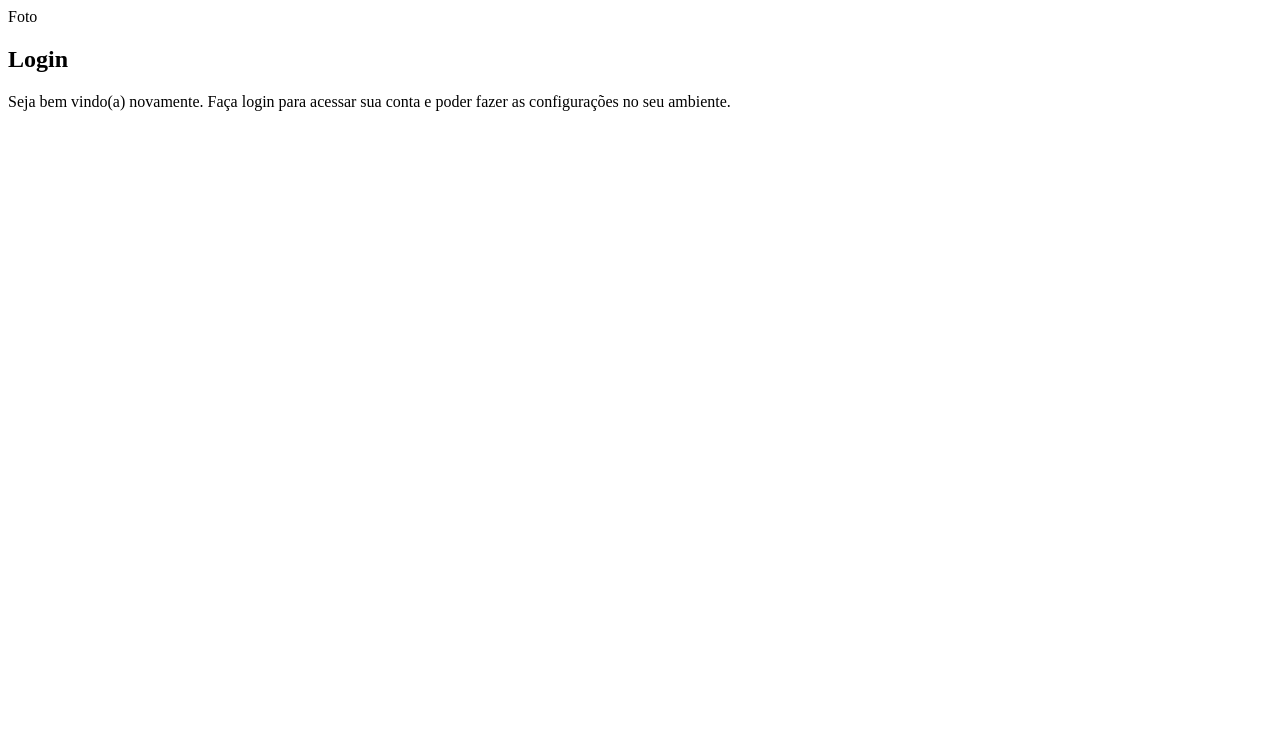
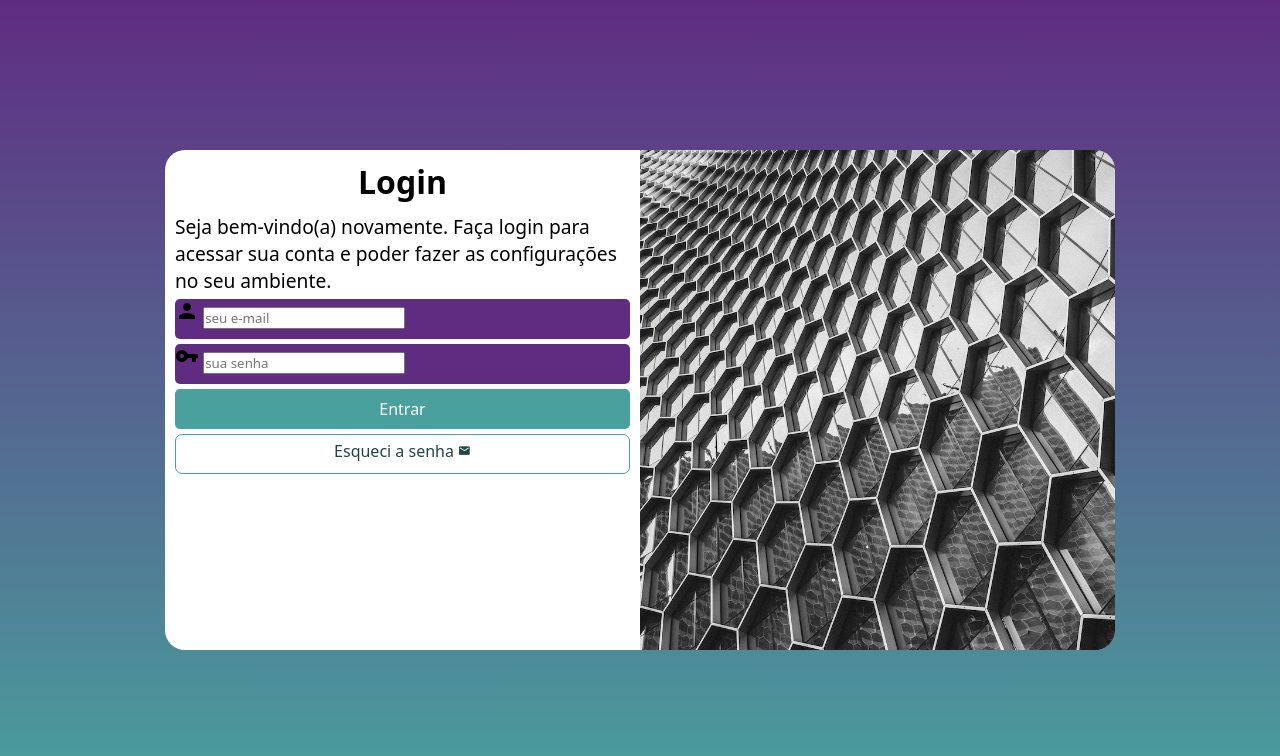
Before and after one commit to ViktorNi/projeto-login, a plain HTML site: page index.html in a window 1280 px wide. Drawn offline with Linux system fonts and the light colour scheme.

Commit message:
formatação do formulário

```diff
--- /dev/null
+++ b/estilos/media-query.css
@@ -0,0 +1,63 @@
+@charset "UTF-8";
+
+/* Mobile devices – 320px — 480px.
+iPads, Tablets – 481px — 768px.
+Small screens, laptops – 769px — 1024px.
+Desktops, large screens – 1025px — 1200px.
+Extra large screens, TV – 1201px, and more. */
+
+* {
+    font-family: system-ui, -apple-system, BlinkMacSystemFont, 'Segoe UI', Roboto, Oxygen, Ubuntu, Cantarell, 'Open Sans', 'Helvetica Neue', sans-serif;
+}
+
+@media screen and (min-width: 768px) and (max-width: 992px) {
+    body {
+        background-image: linear-gradient(to top, #49a09d,  #5f2c82);
+    }
+    section#login {
+        width: 80vw;
+    }
+
+
+section#login > div#imagem {
+    float: left;
+    width: 30%;
+    height: 100%;
+}
+
+section#login > div#formulario {
+    float: right;
+    width: 70%;
+}
+
+}
+
+@media screen and (min-width: 993px) {
+    body {
+        background-image: linear-gradient(to top, #49a09d,  #5f2c82);
+    }
+    section#login {
+        width: 950px;
+    }
+
+    section#login > div#imagem {
+            float: right;
+            width: 50%;
+            height: 100%;
+    }
+
+    section#login > div#formulario {
+            float: left;
+            width: 50%;
+    }
+
+   div#formulario > h1 {
+    text-align: center;
+    font-size: 2em;
+    margin-bottom: 10px;
+   }
+
+div#formulario > p {
+    font-size: 1.2em;
+}
+}
--- a/estilos/style.css
+++ b/estilos/style.css
@@ -6,3 +6,111 @@
     Lilás: #5f2c82
 
  */
+
+ * {
+    font-family: system-ui, -apple-system, BlinkMacSystemFont, 'Segoe UI', Roboto, Oxygen, Ubuntu, Cantarell, 'Open Sans', 'Helvetica Neue', sans-serif;
+    padding: 0px;
+    margin :0px;
+    box-sizing: border-box;
+ }
+
+ body, html {
+    background-color: #5f2c82;
+    height: 100vh;
+    width: 100vw;
+ }
+
+ main {
+    position: relative;
+    height: 100vh;
+    width: 100vw;
+ }
+
+ section#login {
+    position: absolute;
+    top: 50%;
+    left: 50%;
+    transform: translate(-50%,-50%);
+    overflow: hidden;
+
+    background-color: white;
+    width: 260px;
+    height: 500px;
+    border-radius: 20px;
+    box-shadow: 0px, 0px 10px rgba(0, 0, 0, 0.450);
+    transition: width .3s, height .3s;
+    transition-timing-function: ease;
+ }
+
+ section#login > div#imagem {
+    display: block;
+    background: #5f2c82 url(../imagens/foto-construção.jpg) no-repeat;
+    background-size: cover;
+    background-position: left bottom;
+    height: 200px;
+ }
+
+ section#login > div#formulario {
+    display: block;
+    padding: 10px;
+ }
+
+ div#formulario > h1 {
+   text-align: center;
+   margin-bottom: 10px;
+ }
+
+ div#formulario > p {
+   font-size: 0.8em;
+ }
+ form > div.campo {
+   background-color: #5f2c82;
+   display: block;
+   width: 100%;
+   height: 40px;
+   border-radius: 5px;
+   margin: 5px 0px;
+ }
+
+ div.campo > label {
+      display: none;
+ }
+
+ form > input[type=submit] {
+   display: block;
+   font-size: 1em;
+   width: 100%;
+   height: 40px;
+   background-color: #49a09d;
+   color: white;
+   border: none;
+   border-radius: 5px;
+ }
+
+ form > input[type=submit]:hover {
+   background-color: #204544;
+   cursor: pointer;
+ }
+
+ form > a.botao {
+    display: block;
+    text-align: center;
+    font-size: 1em;
+    width: 100%;
+    height: 40px;
+    padding-top: 5px;
+    margin-top: 5px;
+    background-color: white;
+    color: #204544;
+    border: 1px solid #49a09d;
+    border-radius: 7px;
+    text-decoration: none;
+ }
+
+ form > a.botao:hover {
+   background-color: #6cd3cf;
+ }
+
+ form > a.botao > i {
+   font-size: 0.8em;
+ }
--- a/index.html
+++ b/index.html
@@ -5,24 +5,39 @@
     <meta http-equiv="X-UA-Compatible" content="IE=edge">
     <meta name="viewport" content="width=device-width, initial-scale=1.0">
     <title>Login</title>
+    <link href="https://fonts.googleapis.com/icon?family=Material+Icons"
+      rel="stylesheet">
     <link rel="stylesheet" href="estilos/style.css">
+    <link rel="stylesheet" href="estilos/media-query.css">
+
 </head>
 <body>
     <main>
         <section id="login">
             <div id="imagem">
-                Foto
+                <!-- Aqui vai a imagem nas CSS -->
             </div>
             <div id="formulario">
-                <h1>Login</h1>
-                <p>Seja bem vindo(a) novamente. Faça login para acessar sua conta e poder fazer as configurações no seu ambiente.
-                <form action="login.php" method="post">
-
-                </form>
-                </p>
-            </div>
-
-        </section>
+            <h1>Login</h1>
+        <p>Seja bem-vindo(a) novamente. Faça login para acessar sua conta e poder fazer as configurações no seu ambiente.</p>
+        <form action="login.php" method="post" autocomplete="on">
+    <div class="campo">
+        <span class="material-icons">person</span>
+        <input type="email" name="login" id="ilogin" placeholder="seu e-mail" autocomplete="email" required maxlength="30">
+        <label for="ilogin">Login</label>
+    </div>
+        <div class="campo">
+        <span class="material-icons">vpn_key</span>
+        <input type="password" name="senha" id="isenha" placeholder="sua senha" autocomplete="new-password" required minlength="8" maxlength="20">
+        <label for="isenha">Senha</label>
+    </div>
+        <input type="submit" value="Entrar">
+        <a href="esqueci.html" class="botao">
+        Esqueci a senha <i class="material-icons">mail</i>
+        </a>
+        </form>
+    </div>
+     </section>
     </main>
 </body>
 </html>
```
Also changed, not shown: imagens/foto-construção.jpg (renamed from imagens/pexels-soloman-soh-1492232 (1).jpg).
